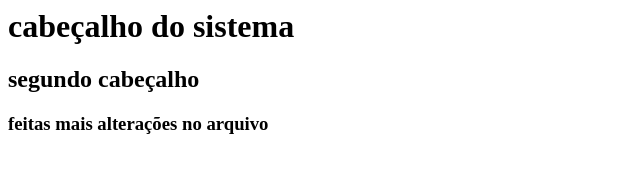
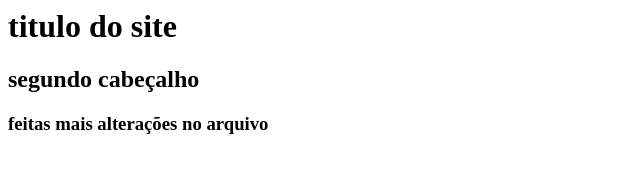
Before and after one commit to jorgegilberto/curso-git, a plain HTML site: page index.html in a window 1280 px wide. Shown: the whole page, without its empty margins (0-640 px from the left). Drawn offline with Linux system fonts and the light colour scheme.

Commit message:
Titulo do Site

```diff
--- a/index.html
+++ b/index.html
@@ -4,7 +4,7 @@
 	</head>
 
 	<body>
-		<h1> cabeçalho do sistema </h1>
+		<h1> titulo do site </h1>
 		<h2> segundo cabeçalho </h2>
 		<h3> feitas mais alterações no arquivo </h3>
 
```
